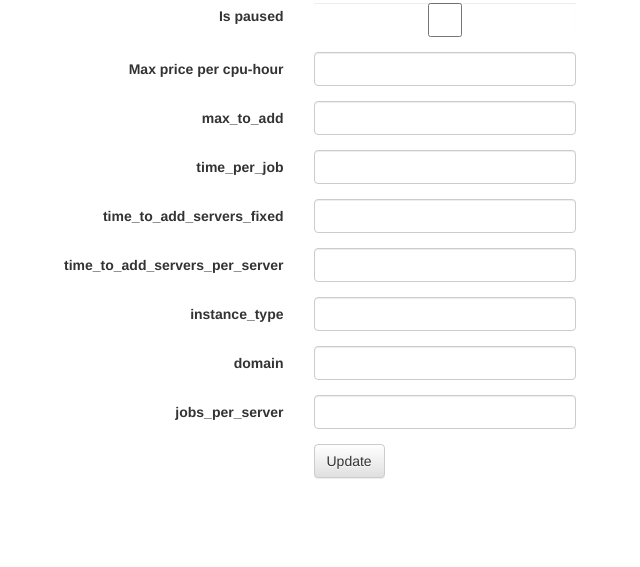
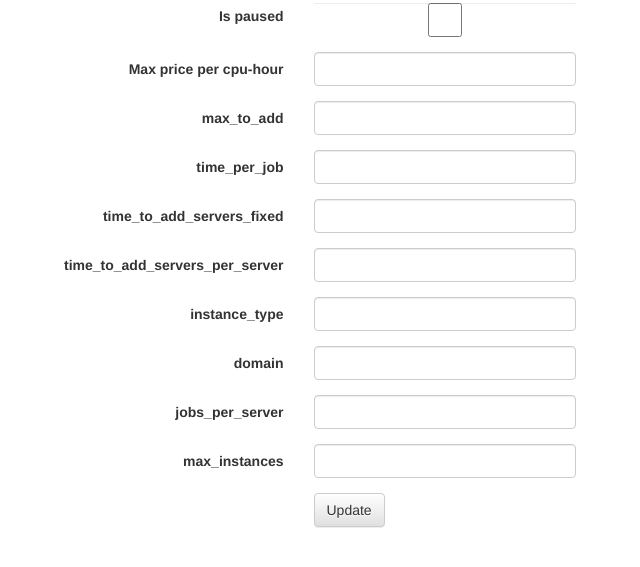
Before and after one commit to broadinstitute/phlock, a Python web app: template templates/edit_monitor_parameters.html in a window 1280 px wide; the page is wider, and only the part inside the window is pictured. Shown: the part 61-628 px from the top of that part, without its empty margins (49-689 px from the left). Run offline with Jinja, Linux system fonts and the light colour scheme; the template is opened without the code that fills it, so the values that code supplies are empty; some libraries are stand-ins or nearby versions.

Commit message:
Added ability to control max instance count through UI

```diff
--- a/templates/edit_monitor_parameters.html
+++ b/templates/edit_monitor_parameters.html
@@ -83,11 +83,22 @@
         </div>
 
         <div class="form-group">
+            <label for="max_instances" class="col-sm-3 control-label">max_instances</label>
+
+            <div class="col-sm-3">
+                <input type="text" class="form-control" id="max_instances" name="max_instances"
+                       value="{{ param.max_instances }}">
+            </div>
+        </div>
+
+        <div class="form-group">
             <div class="col-sm-offset-3 col-sm-10">
                 <button name="submit" type="submit" class="btn btn-default">Update</button>
             </div>
         </div>
 
+
+
     </form>
 
 {% endblock %}
```
